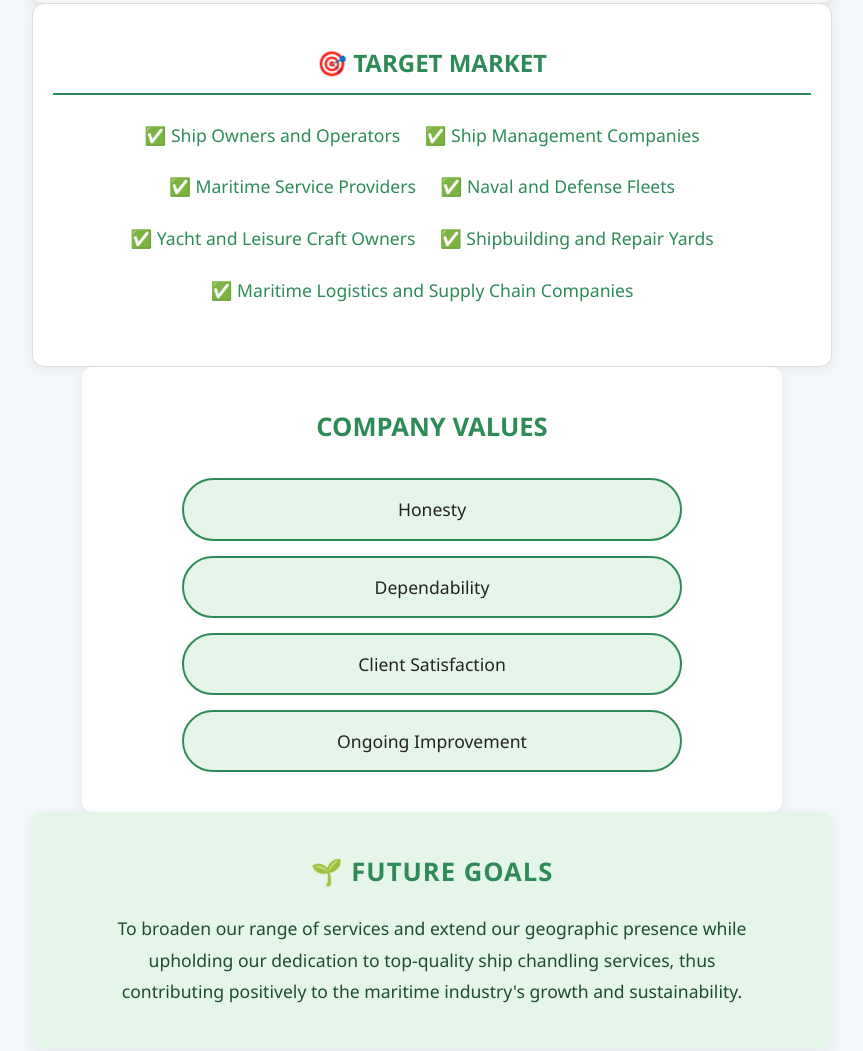
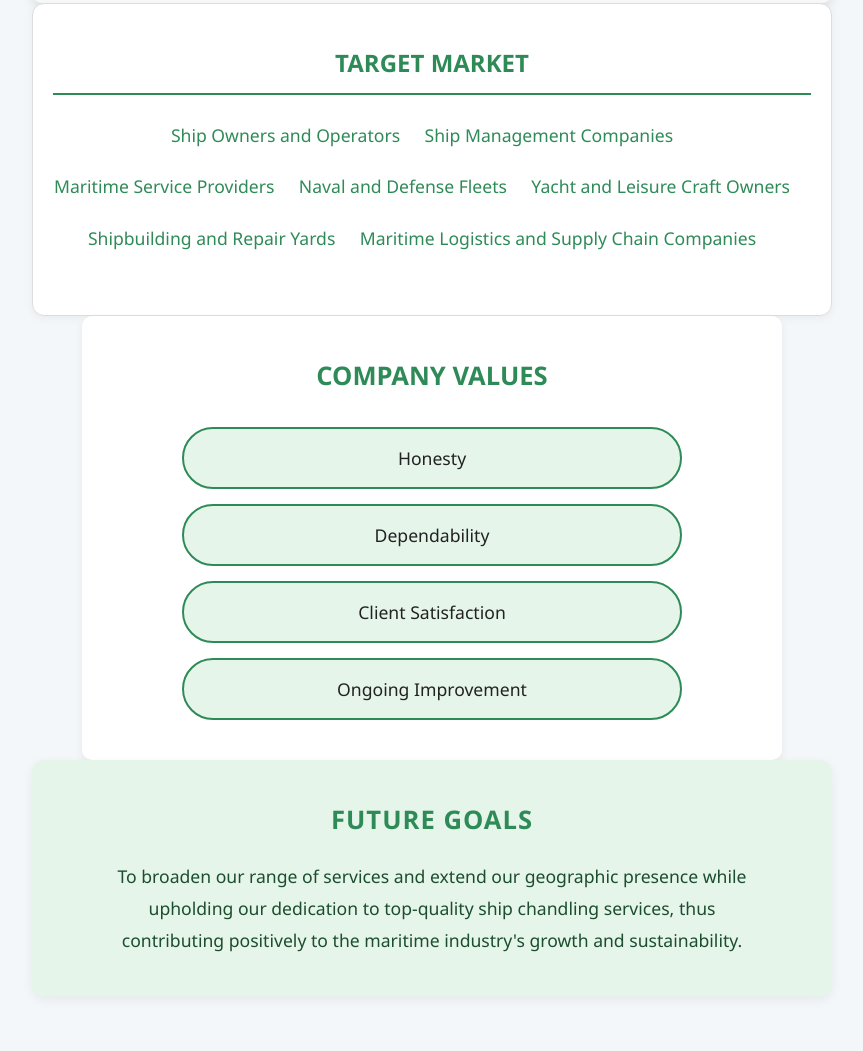
Before and after one commit to Tharaka19990506/Veritas-Campus, a plain HTML site: page index.html in a window 1280 px wide. Shown: the part 2135-3186 px from the top of the page, without its empty margins (208-1071 px from the left). Drawn offline with Linux system fonts and the light colour scheme.

Commit message:
update 1.2

```diff
--- a/index.html
+++ b/index.html
@@ -143,17 +143,17 @@
 
       <section style="background-color:#ffffff;padding:40px 20px;font-family:'Segoe UI', Tahoma, Geneva, Verdana, sans-serif;color:#222;max-width:800px;margin:auto;border:1px solid #ddd;border-radius:12px;box-shadow:0 2px 10px rgba(0,0,0,0.05);">
         <h2 style="font-size:1.5rem;color:#2e8b57;margin-bottom:25px;border-bottom:2px solid #2e8b57;padding-bottom:10px;">
-          🎯 TARGET MARKET
+           TARGET MARKET
         </h2>
 
         <div style="font-size:1.05rem;color:#2e8b57;line-height:1.8;">
-          <p style="display:inline-block;margin-right:20px;">✅ Ship Owners and Operators</p>
-          <p style="display:inline-block;margin-right:20px;">✅ Ship Management Companies</p>
-          <p style="display:inline-block;margin-right:20px;">✅ Maritime Service Providers</p>
-          <p style="display:inline-block;margin-right:20px;">✅ Naval and Defense Fleets</p>
-          <p style="display:inline-block;margin-right:20px;">✅ Yacht and Leisure Craft Owners</p>
-          <p style="display:inline-block;margin-right:20px;">✅ Shipbuilding and Repair Yards</p>
-          <p style="display:inline-block;margin-right:20px;">✅ Maritime Logistics and Supply Chain Companies</p>
+          <p style="display:inline-block;margin-right:20px;"> Ship Owners and Operators</p>
+          <p style="display:inline-block;margin-right:20px;"> Ship Management Companies</p>
+          <p style="display:inline-block;margin-right:20px;"> Maritime Service Providers</p>
+          <p style="display:inline-block;margin-right:20px;"> Naval and Defense Fleets</p>
+          <p style="display:inline-block;margin-right:20px;"> Yacht and Leisure Craft Owners</p>
+          <p style="display:inline-block;margin-right:20px;"> Shipbuilding and Repair Yards</p>
+          <p style="display:inline-block;margin-right:20px;"> Maritime Logistics and Supply Chain Companies</p>
         </div>
       </section>
 
@@ -196,7 +196,7 @@
         <section style="background-color:#e6f5ea;padding:40px 25px;font-family:'Segoe UI', Tahoma, Geneva, Verdana, sans-serif;color:#1c4d2e;max-width:800px;margin:auto;border-radius:12px;box-shadow:0 4px 12px rgba(0,0,0,0.06);text-align:center;">
 
           <h2 style="font-size:1.6rem;color:#2e8b57;margin-bottom:20px;text-transform:uppercase;letter-spacing:1px;">
-            🌱 FUTURE GOALS
+             FUTURE GOALS
           </h2>
 
           <p style="font-size:1.1rem;line-height:1.8;margin:0 auto;max-width:650px;">
```
Also changed, not shown: programs.html (+4 -4 lines), store.html (+9 -9 lines), assets/images/Store/01.jpg (added), assets/images/Store/02.jpg (added), assets/images/Store/03.jpg (added).
